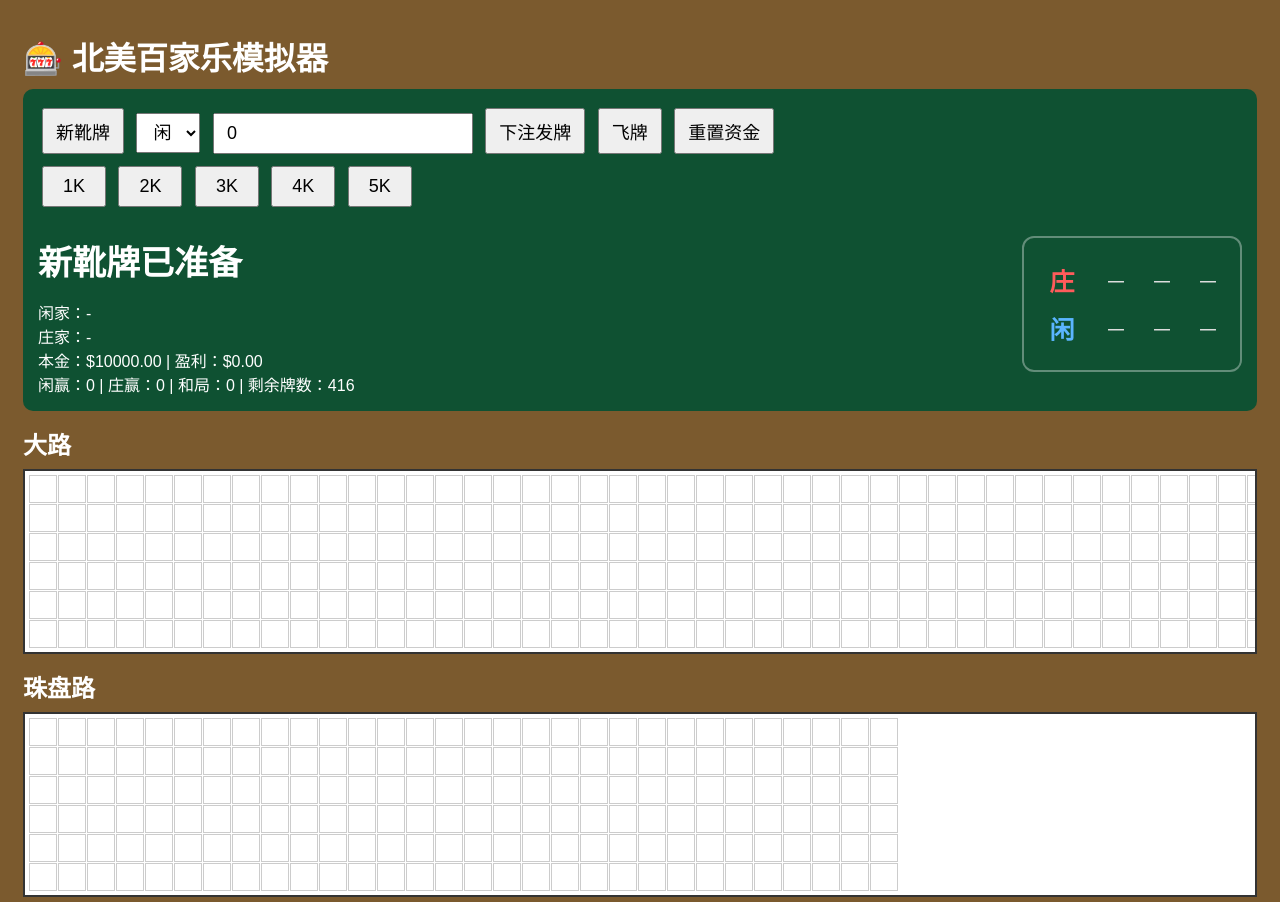
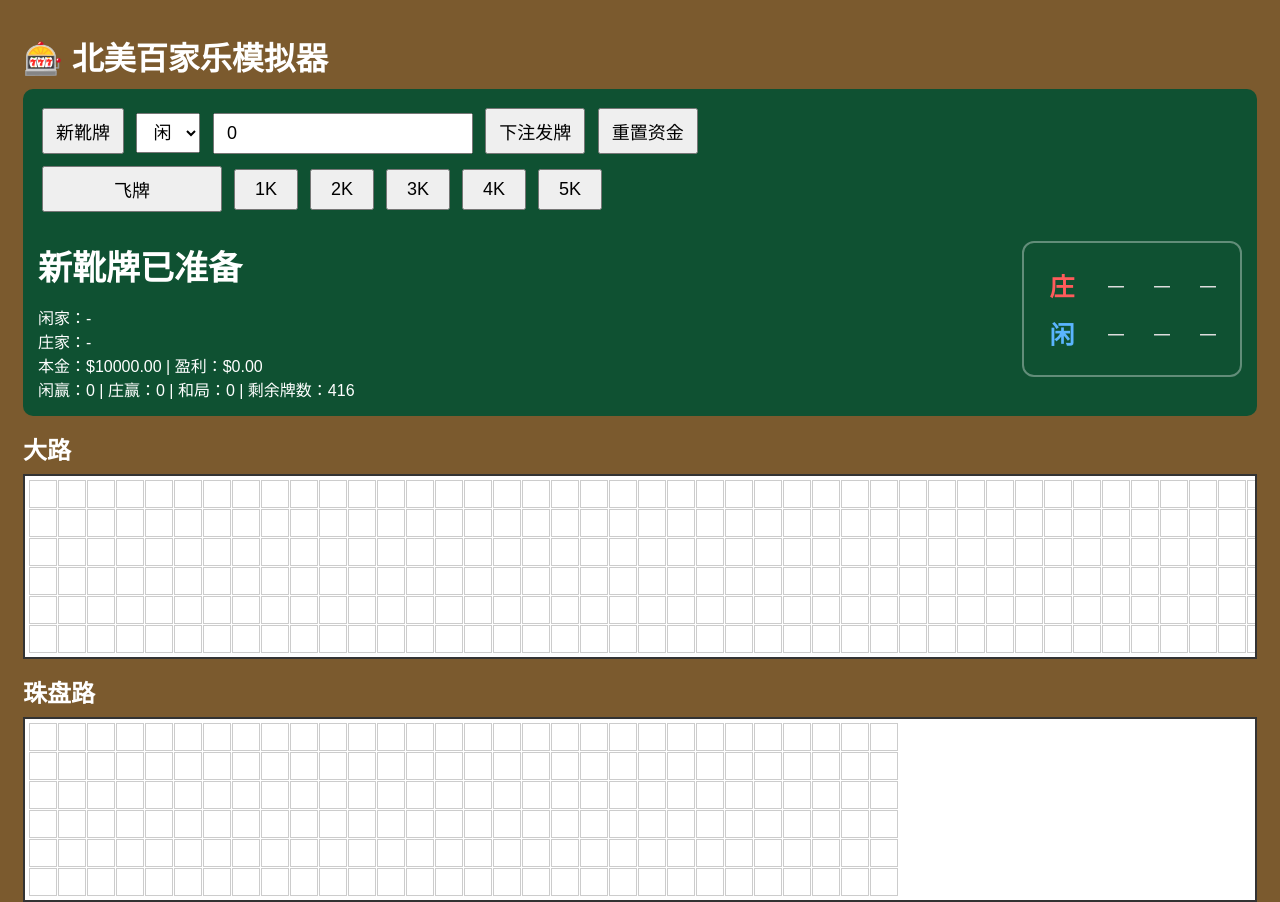
Before and after one commit to jiao050820/aaa, a plain HTML site: page index.html in a window 1280 px wide. Shown: the top 902 px of the page. Drawn offline with Linux system fonts and the light colour scheme.

Commit message:
调整飞牌按钮位置和宽度

```diff
--- a/index.html
+++ b/index.html
@@ -137,10 +137,17 @@ button,select,input{
     font-size:22px;
 }
 .quickBetButtons{
+    display:flex;
+    flex-wrap:wrap;
+    align-items:center;
+    gap:4px;
     margin:4px 0 10px;
 }
 .quickBetButtons button{
     min-width:64px;
+}
+.quickBetButtons .flyButton{
+    min-width:180px;
 }
 
 @media(max-width:600px){
@@ -172,10 +179,10 @@ button,select,input{
 <input id="betAmount" type="number" value="0" min="0">
 
 <button onclick="dealHand()">下注发牌</button>
-<button onclick="flyHand()">飞牌</button>
 <button onclick="resetMoney()">重置资金</button>
 
 <div class="quickBetButtons">
+    <button type="button" class="flyButton" onclick="flyHand()">飞牌</button>
     <button type="button" onclick="setBetAmount(1000)">1K</button>
     <button type="button" onclick="setBetAmount(2000)">2K</button>
     <button type="button" onclick="setBetAmount(3000)">3K</button>
```
